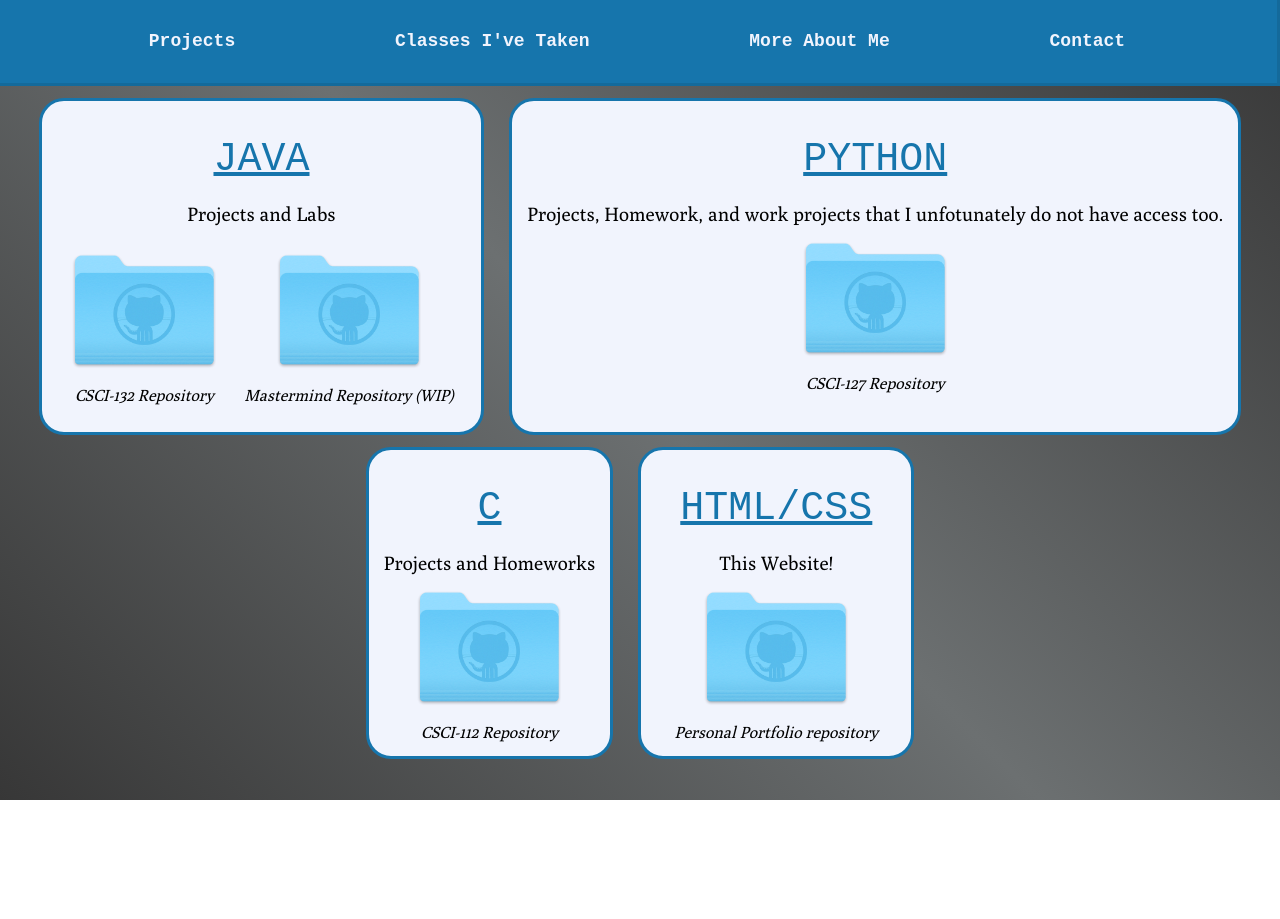
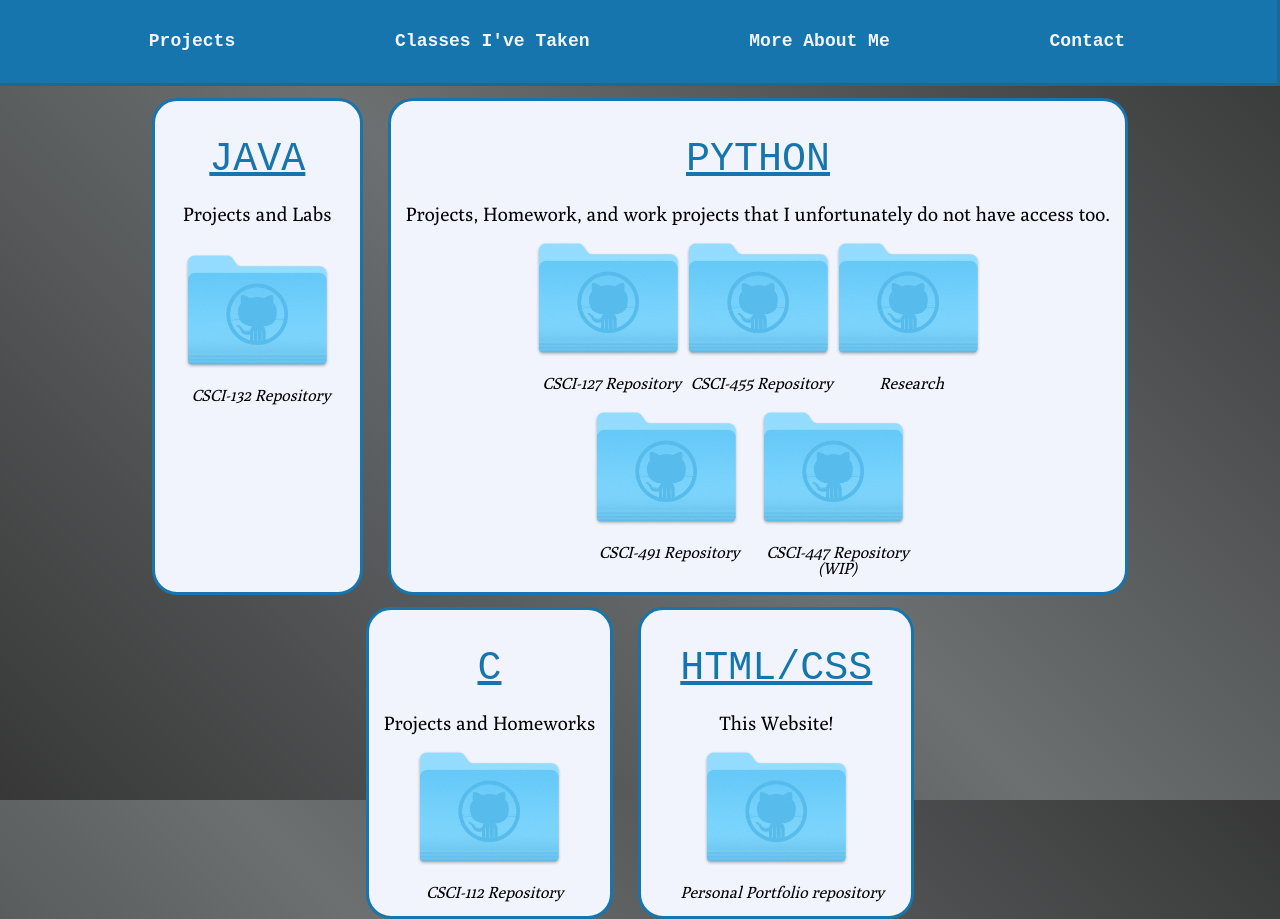
Before and after one commit to Allingsen/Personal, a plain HTML site: page projects/projects.html in a window 1280 px wide. Before the commit the page ends 800 px from the top, so only its background shows below. Drawn offline with Linux system fonts and the light colour scheme; files whose address does not match are found by name.

Commit message:
Updated Code

```diff
--- a/about-me/about-me-styles.css
+++ b/about-me/about-me-styles.css
@@ -27,6 +27,8 @@ body {
 	color: black;
 	background: linear-gradient(45deg, var(--color-zero), var(--color-one), var(--color-zero));
     overflow-x: hidden;
+    background-attachment: fixed;
+
 }
 ol, ul {
 	list-style: none;
--- a/projects/project-styles.css
+++ b/projects/project-styles.css
@@ -27,6 +27,8 @@ body {
 	color: black;
 	background: linear-gradient(45deg, var(--color-zero), var(--color-one), var(--color-zero));
     overflow-x: hidden;
+    background-attachment: fixed;
+
 }
 ol, ul {
 	list-style: none;
@@ -201,6 +203,7 @@ figcaption {
     font-size: 1em;
     font-family: var(--font-two), sans-serif;
     font-style: italic;
+    margin-left: 5%;
 }
 
 #img-wrapper {
@@ -215,7 +218,7 @@ figcaption {
     display: flex;
     flex-direction: row;
     flex-wrap: wrap;
-    justify-content: center;;
+    justify-content: center;
 }
 
 /* Media Queries */
--- a/projects/projects.html
+++ b/projects/projects.html
@@ -38,19 +38,35 @@
                                     <a href="https://github.com/Allingsen/CSCI-132" target="_blank"><img src="..\images\github-folder.png" width="150px" alt="A Github folder icon." /></a>
                                     <figcaption>CSCI-132 Repository</figcaption>
                                 </fig>
-                                <fig class="language-img">
-                                    <a href="https://github.com/Allingsen/CSCI-132" target="_blank"><img src="..\images\github-folder.png" width="150px" alt="A Github folder icon." /></a>
-                                    <figcaption>Mastermind Repository (WIP)</figcaption>
-                                </fig>
                             </div>
                         </div>
                         <div class="language">
                             <h1>PYTHON</h1>
-                            <h3>Projects, Homework, and work projects that I unfotunately do not have access too.</h3>
-                            <fig class="language-img">
-                                <a href="https://github.com/Allingsen/CSCI-127" target="_blank"><img src="..\images\github-folder.png" width="150px" alt="A Github folder icon." /></a>
-                                <figcaption>CSCI-127 Repository</figcaption>
-                            </fig>
+                            <h3>Projects, Homework, and work projects that I unfortunately do not have access too.</h3>
+                            <div class="two">
+                                <fig class="language-img">
+                                    <a href="https://github.com/Allingsen/CSCI-127" target="_blank"><img src="..\images\github-folder.png" width="150px" alt="A Github folder icon." /></a>
+                                    <figcaption>CSCI-127 Repository</figcaption>
+                                </fig>
+                                <fig class="language-img">
+                                    <a href="https://github.com/Taxi-Adams/Spring24Robotics" target="_blank"><img src="..\images\github-folder.png" width="150px" alt="A Github folder icon." /></a>
+                                    <figcaption>CSCI-455 Repository</figcaption>
+                                </fig>
+                                <fig class="language-img">
+                                    <a href="https://github.com/Allingsen/Research" target="_blank"><img src="..\images\github-folder.png" width="150px" alt="A Github folder icon." /></a>
+                                    <figcaption>Research</figcaption>
+                                </fig>
+                            </div>
+                            <div class="two">
+                                <fig class="language-img">
+                                    <a href="https://github.com/Allingsen/CSCI-491" target="_blank"><img src="..\images\github-folder.png" width="150px" alt="A Github folder icon." /></a>
+                                    <figcaption>CSCI-491 Repository</figcaption>
+                                </fig>
+                                <fig class="language-img">
+                                    <a href="https://github.com/Allingsen/CSCI-447" target="_blank"><img src="..\images\github-folder.png" width="150px" alt="A Github folder icon." /></a>
+                                    <figcaption>CSCI-447 Repository (WIP)</figcaption>
+                                </fig>
+                            </div>
                         </div>
                     </div>
                     <div class="two">
```
Also changed, not shown: class-list/class-list.html (+32 -6 lines), 1 other file.
